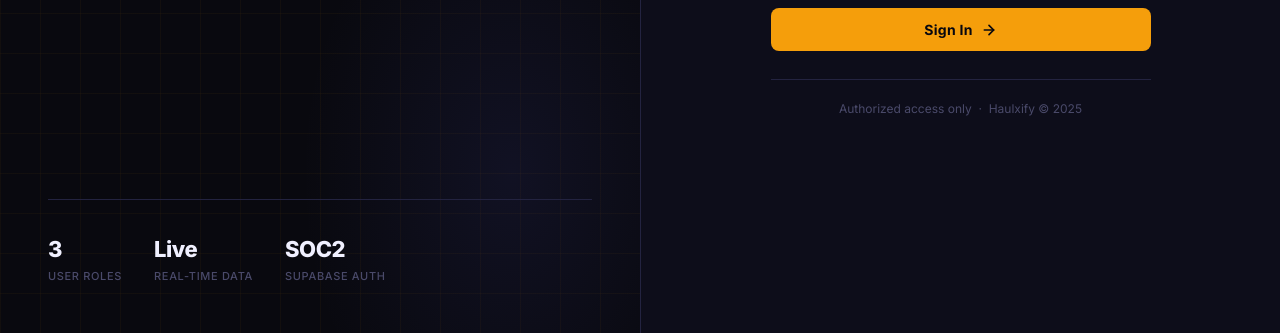
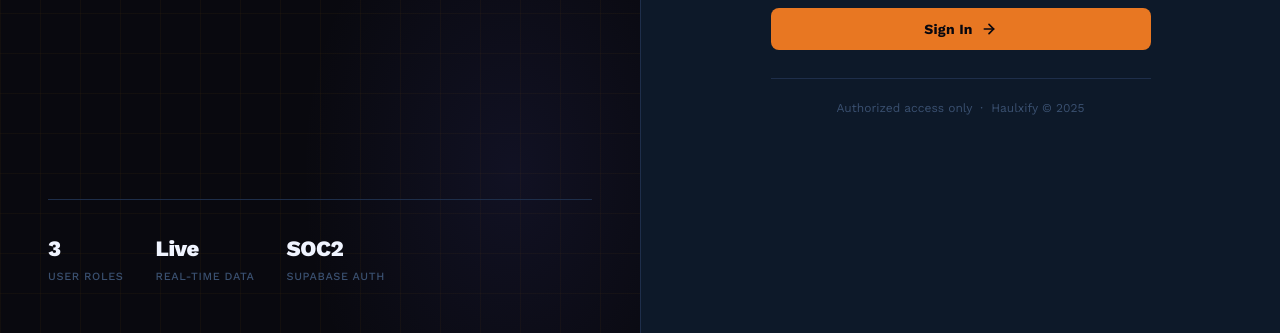
Before and after one commit to ehtishamrk/haulxify-partner-portal, a plain HTML site: page index.html in a window 1280 px wide. Shown: the part 467-800 px from the top of the page. Drawn offline with nearby package versions, Linux system fonts and the light colour scheme.

Commit message:
Update style.css

```diff
--- a/style.css
+++ b/style.css
@@ -1,31 +1,31 @@
 /* style.css — Haulxify Partner Portal */
 
-@import url('https://fonts.googleapis.com/css2?family=Inter:wght@300;400;500;600;700;800&family=JetBrains+Mono:wght@400;500&display=swap');
+@import url('https://fonts.googleapis.com/css2?family=Work+Sans:wght@300;400;500;600;700;800&family=JetBrains+Mono:wght@400;500&display=swap');
 
 *, *::before, *::after { box-sizing: border-box; margin: 0; padding: 0; }
 
 :root {
-    /* Depth */
-    --c-base:     #09090f;
-    --c-page:     #0d0d1a;
-    --c-surface:  #141425;
-    --c-raised:   #1b1b30;
-    --c-hover:    #22223a;
+/* Depth */
+    --c-base:     #080e17;
+    --c-page:     #0d1929;
+    --c-surface:  #111f33;
+    --c-raised:   #172540;
+    --c-hover:    #1e2e4d;
 
     /* Borders */
-    --c-border:   #232340;
-    --c-border-l: #2d2d55;
+    --c-border:   #1e2e4a;
+    --c-border-l: #243555;
 
-    /* Accent — Amber */
-    --c-accent:   #f59e0b;
-    --c-accent-d: #d97706;
-    --c-accent-l: #fbbf24;
-    --c-accent-g: rgba(245,158,11,.12);
+    /* Accent — Haulxify Orange */
+    --c-accent:   #e87722;
+    --c-accent-d: #c85f0f;
+    --c-accent-l: #f08c3a;
+    --c-accent-g: rgba(232,119,34,.12);
 
     /* Text */
-    --c-text:     #f0f0ff;
-    --c-text-2:   #8888aa;
-    --c-text-3:   #4a4a6a;
+    --c-text:     #f0f4ff;
+    --c-text-2:   #7a92b4;
+    --c-text-3:   #3a5070;
 
     /* Semantic */
     --c-success: #10b981;
@@ -38,7 +38,7 @@
     --shadow:    0 4px 32px rgba(0,0,0,.55);
     --shadow-s:  0 2px 12px rgba(0,0,0,.4);
     --trans:     .18s ease;
-    --font:      'Inter', system-ui, sans-serif;
+    --font:      'Work Sans', system-ui, sans-serif;
     --font-mono: 'JetBrains Mono', monospace;
 }
 
```
